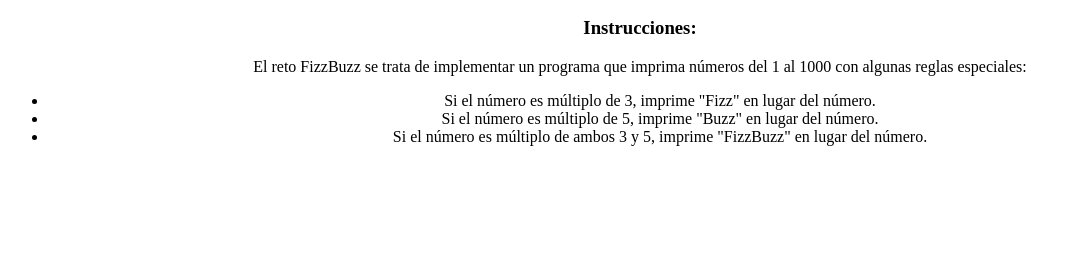
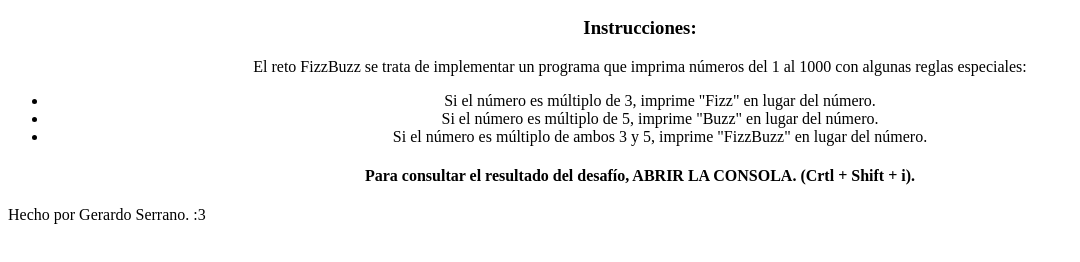
Before and after one commit to GaroSC/LAB-FizzBuzz, a plain HTML site: page index.html in a window 1280 px wide. Shown: the part 110-372 px from the top of the page, without its empty margins (0-1080 px from the left). Drawn offline with Linux system fonts and the light colour scheme.

Commit message:
feat: Se agrega firma del desarrollador en el archivo index.html

```diff
--- a/index.html
+++ b/index.html
@@ -17,7 +17,11 @@
                 <li>Si el número es múltiplo de ambos 3 y 5, imprime "FizzBuzz" en lugar del número.</li>
             </ul>
         </p>
+
+        <h4>Para consultar el resultado del desafío, <b>ABRIR LA CONSOLA. (Crtl + Shift + i).</b></h4>
     </center>
+
+    <p>Hecho por Gerardo Serrano. :3</p>
 
     <script src="./script.js"></script>
 </body>
```
